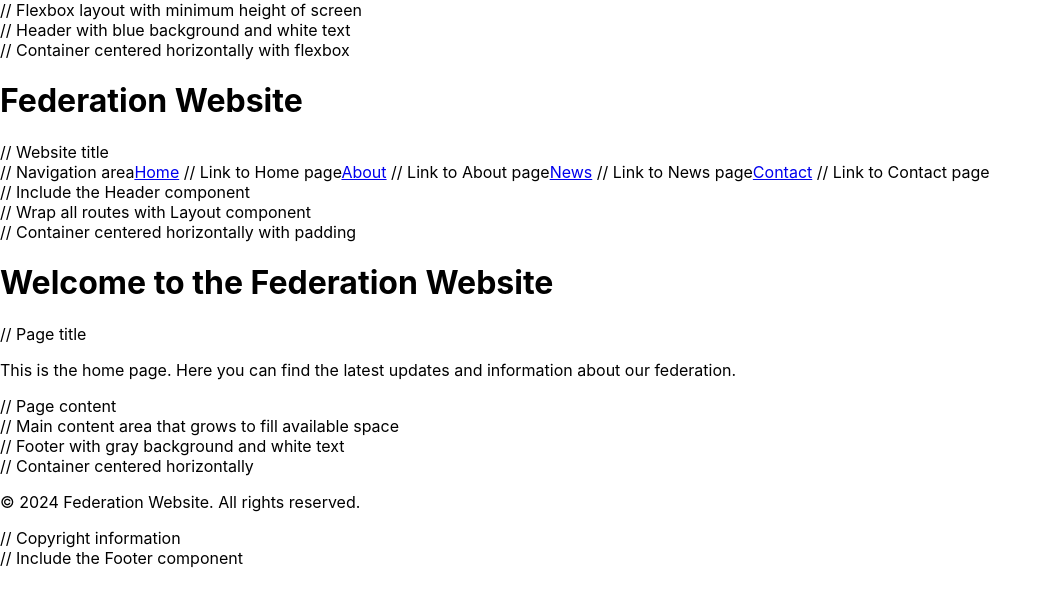
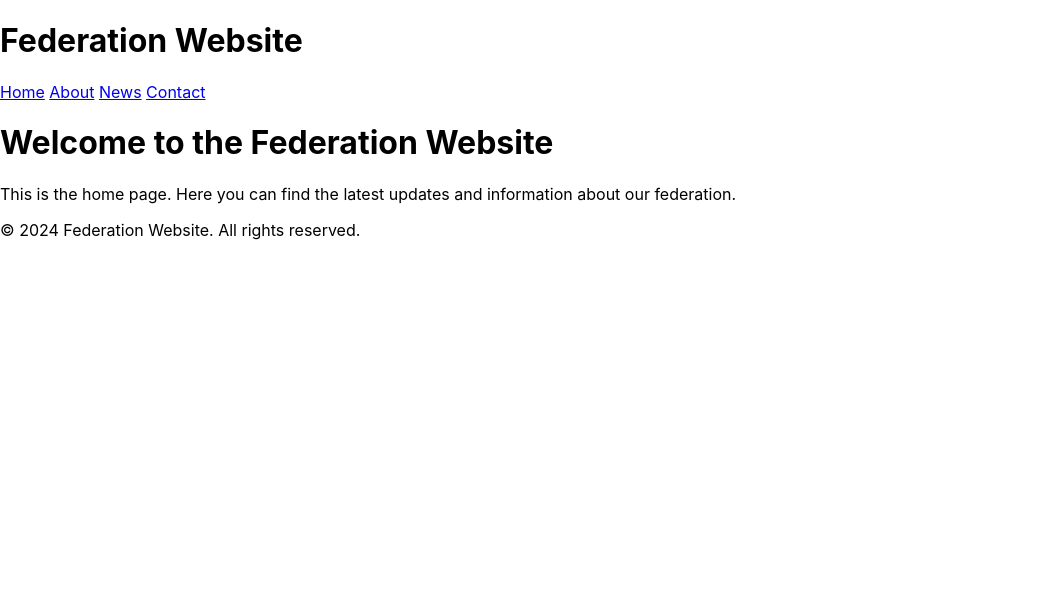
Before and after one commit to hwfweb/federation-website, a React (Create React App) app: page / in a window 1280 px wide. Shown: the top 606 px of the page, without its empty margins (0-1052 px from the left). Built offline with nearby package versions, Linux system fonts and the light colour scheme; the HTML template or start-up script is replaced by a standard one.

Commit message:
Add layout, header, footer, and basic pages

```diff
--- a/package.json
+++ b/package.json
@@ -16,9 +16,9 @@
     "web-vitals": "^2.1.4"
   },
   "scripts": {
-    "start": "react-scripts start",
-    "build": "react-scripts build",
-    "test": "react-scripts test",
+    "start": "set NODE_OPTIONS=--openssl-legacy-provider && react-scripts start",
+    "build": "set NODE_OPTIONS=--openssl-legacy-provider && react-scripts build",
+    "test": "set NODE_OPTIONS=--openssl-legacy-provider && react-scripts test",
     "eject": "react-scripts eject"
   },
   "eslintConfig": {
--- a/src/App.js
+++ b/src/App.js
@@ -1,24 +1,23 @@
 // src/App.js
-import React from 'react'; // Import React library
-import { BrowserRouter as Router, Route, Switch } from 'react-router-dom'; // Import routing components
-import Home from './pages/Home'; // Import Home page component
-import About from './pages/About'; // Import About page component
-import News from './pages/News'; // Import News page component
-import Contact from './pages/Contact'; // Import Contact page component
-import Layout from './components/Layout'; // Import Layout component
+import React from 'react';
+import { BrowserRouter as Router, Route, Routes } from 'react-router-dom';
+import Home from './pages/Home';
+import About from './pages/About';
+import News from './pages/News';
+import Contact from './pages/Contact';
+import Layout from './components/Layout';
 
-// Main App component
 const App = () => (
   <Router>
-    <Layout> // Wrap all routes with Layout component
-      <Switch> // Switch between different routes
-        <Route path="/" exact component={Home} /> // Route for Home page
-        <Route path="/about" component={About} /> // Route for About page
-        <Route path="/news" component={News} /> // Route for News page
-        <Route path="/contact" component={Contact} /> // Route for Contact page
-      </Switch>
+    <Layout>
+      <Routes>
+        <Route path="/" element={<Home />} />
+        <Route path="/about" element={<About />} />
+        <Route path="/news" element={<News />} />
+        <Route path="/contact" element={<Contact />} />
+      </Routes>
     </Layout>
   </Router>
 );
 
-export default App; // Export the App component
+export default App;
--- a/src/components/Footer.js
+++ b/src/components/Footer.js
@@ -3,9 +3,9 @@ import React from 'react'; // Import React library
 
 // Footer component that contains footer content
 const Footer = () => (
-  <footer className="bg-gray-800 text-white p-4 mt-8"> // Footer with gray background and white text
-    <div className="container mx-auto text-center"> // Container centered horizontally
-      <p>&copy; 2024 Federation Website. All rights reserved.</p> // Copyright information
+  <footer className="bg-gray-800 text-white p-4 mt-8"> {/* Footer with gray background and white text */}
+    <div className="container mx-auto text-center"> {/* Container centered horizontally */}
+      <p>&copy; 2024 Federation Website. All rights reserved.</p> {/* Copyright information */}
     </div>
   </footer>
 );
--- a/src/components/Header.js
+++ b/src/components/Header.js
@@ -1,17 +1,17 @@
 // src/components/Header.js
-import React from 'react'; // Import React library
-import { Link } from 'react-router-dom'; // Import Link component from react-router-dom for navigation
+import React from 'react';
+import { Link } from 'react-router-dom';
 
 // Header component that contains navigation links
 const Header = () => (
-  <header className="bg-blue-600 text-white p-4"> // Header with blue background and white text
-    <div className="container mx-auto flex justify-between items-center"> // Container centered horizontally with flexbox
-      <h1 className="text-2xl">Federation Website</h1> // Website title
-      <nav> // Navigation area
-        <Link to="/" className="mr-4">Home</Link> // Link to Home page
-        <Link to="/about" className="mr-4">About</Link> // Link to About page
-        <Link to="/news" className="mr-4">News</Link> // Link to News page
-        <Link to="/contact">Contact</Link> // Link to Contact page
+  <header className="bg-blue-600 text-white p-4"> {/* Header with blue background and white text */}
+    <div className="container mx-auto flex justify-between items-center"> {/* Container centered horizontally with flexbox */}
+      <h1 className="text-2xl">Federation Website</h1> {/* Website title */}
+      <nav>
+        <Link to="/" className="mr-4">Home</Link> {/* Link to Home page */}
+        <Link to="/about" className="mr-4">About</Link> {/* Link to About page */}
+        <Link to="/news" className="mr-4">News</Link> {/* Link to News page */}
+        <Link to="/contact">Contact</Link> {/* Link to Contact page */}
       </nav>
     </div>
   </header>
--- a/src/components/Layout.js
+++ b/src/components/Layout.js
@@ -1,14 +1,14 @@
 // src/components/Layout.js
-import React from 'react'; // Import React library
+import React from 'react';
 import Header from './Header'; // Import the Header component
 import Footer from './Footer'; // Import the Footer component
 
 // Layout component that wraps around the page content
 const Layout = ({ children }) => (
-  <div className="flex flex-col min-h-screen"> // Flexbox layout with minimum height of screen
-    <Header /> // Include the Header component
-    <main className="flex-grow">{children}</main> // Main content area that grows to fill available space
-    <Footer /> // Include the Footer component
+  <div className="flex flex-col min-h-screen"> {/* Flexbox layout with minimum height of screen */}
+    <Header /> {/* Include the Header component */}
+    <main className="flex-grow">{children}</main> {/* Main content area that grows to fill available space */}
+    <Footer /> {/* Include the Footer component */}
   </div>
 );
 
--- a/src/pages/about.js
+++ b/src/pages/about.js
@@ -3,9 +3,9 @@ import React from 'react'; // Import React library
 
 // About page component
 const About = () => (
-  <div className="container mx-auto p-4"> // Container centered horizontally with padding
-    <h1 className="text-4xl mb-4">About Us</h1> // Page title
-    <p>This page provides information about our federation, including our mission and values.</p> // Page content
+  <div className="container mx-auto p-4"> {/* Container centered horizontally with padding */}
+    <h1 className="text-4xl mb-4">About Us</h1> {/* Page title */}
+    <p>This page provides information about our federation, including our mission and values.</p> {/* Page content */}
   </div>
 );
 
--- a/src/pages/contact.js
+++ b/src/pages/contact.js
@@ -3,9 +3,9 @@ import React from 'react'; // Import React library
 
 // Contact page component
 const Contact = () => (
-  <div className="container mx-auto p-4"> // Container centered horizontally with padding
-    <h1 className="text-4xl mb-4">Contact Us</h1> // Page title
-    <p>If you have any questions or need further information, feel free to contact us.</p> // Page content
+  <div className="container mx-auto p-4"> {/* Container centered horizontally with padding */}
+    <h1 className="text-4xl mb-4">Contact Us</h1> {/* Page title */}
+    <p>If you have any questions or need further information, feel free to contact us.</p> {/* Page content */}
   </div>
 );
 
--- a/src/pages/home.js
+++ b/src/pages/home.js
@@ -3,9 +3,9 @@ import React from 'react'; // Import React library
 
 // Home page component
 const Home = () => (
-  <div className="container mx-auto p-4"> // Container centered horizontally with padding
-    <h1 className="text-4xl mb-4">Welcome to the Federation Website</h1> // Page title
-    <p>This is the home page. Here you can find the latest updates and information about our federation.</p> // Page content
+  <div className="container mx-auto p-4"> {/* Container centered horizontally with padding */}
+    <h1 className="text-4xl mb-4">Welcome to the Federation Website</h1> {/* Page title */}
+    <p>This is the home page. Here you can find the latest updates and information about our federation.</p> {/* Page content */}
   </div>
 );
 
--- a/src/pages/news.js
+++ b/src/pages/news.js
@@ -3,9 +3,9 @@ import React from 'react'; // Import React library
 
 // News page component
 const News = () => (
-  <div className="container mx-auto p-4"> // Container centered horizontally with padding
-    <h1 className="text-4xl mb-4">News & Events</h1> // Page title
-    <p>Stay updated with the latest news and events happening in our federation.</p> // Page content
+  <div className="container mx-auto p-4"> {/* Container centered horizontally with padding */}
+    <h1 className="text-4xl mb-4">News & Events</h1> {/* Page title */}
+    <p>Stay updated with the latest news and events happening in our federation.</p> {/* Page content */}
   </div>
 );
 
```
